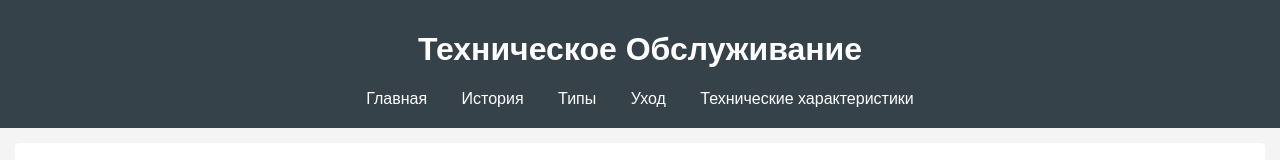
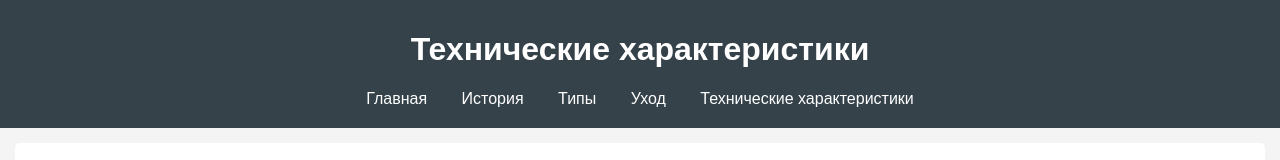
Before and after one commit to lamparik/car.now.product.hht, a plain HTML site: page specifications.html in a window 1280 px wide. Shown: the top 160 px of the page. Drawn offline with Linux system fonts and the light colour scheme.

Commit message:
Update specifications.html

```diff
--- a/specifications.html
+++ b/specifications.html
@@ -8,7 +8,7 @@
 </head>
 <body>
     <header>
-        <h1>Техническое Обслуживание</h1>
+        <h1>Технические характеристики</h1>
         <nav>
             <a href="index.html">Главная</a>
             <a href="history.html">История</a>
```
